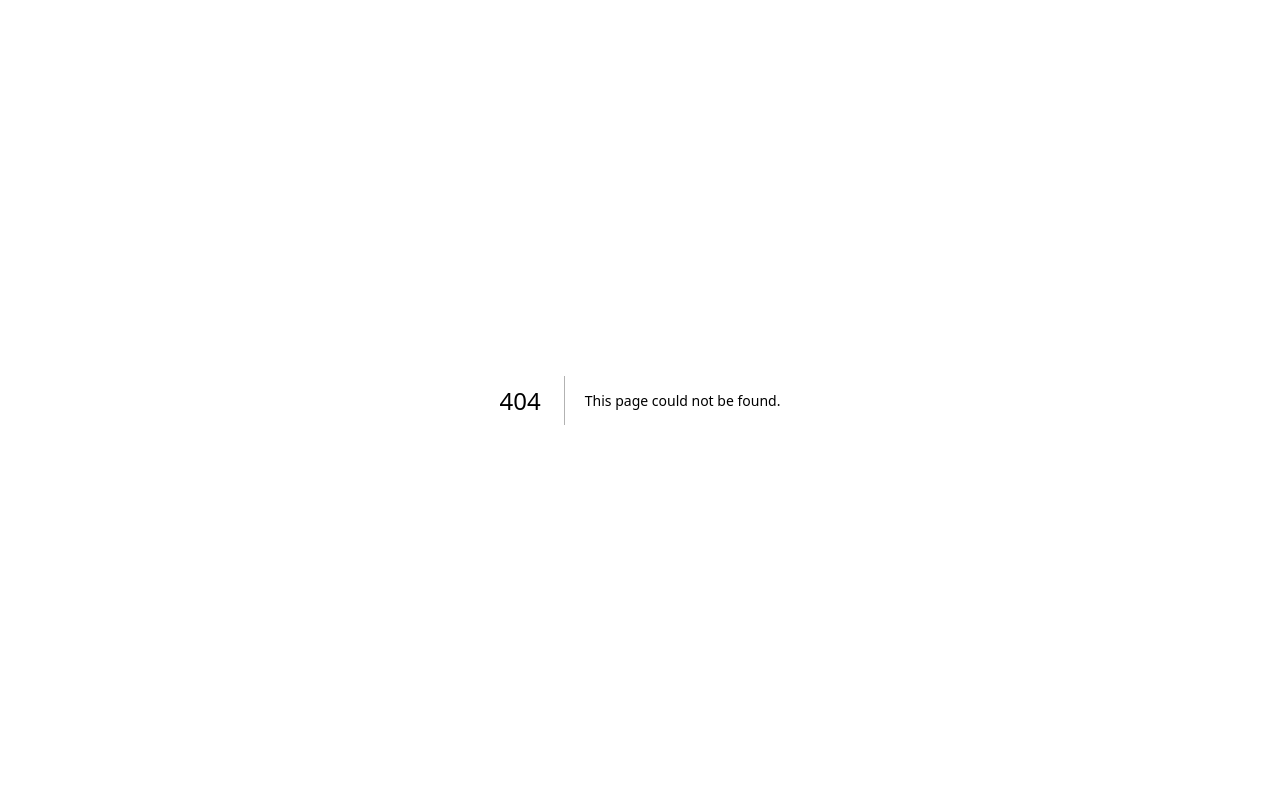
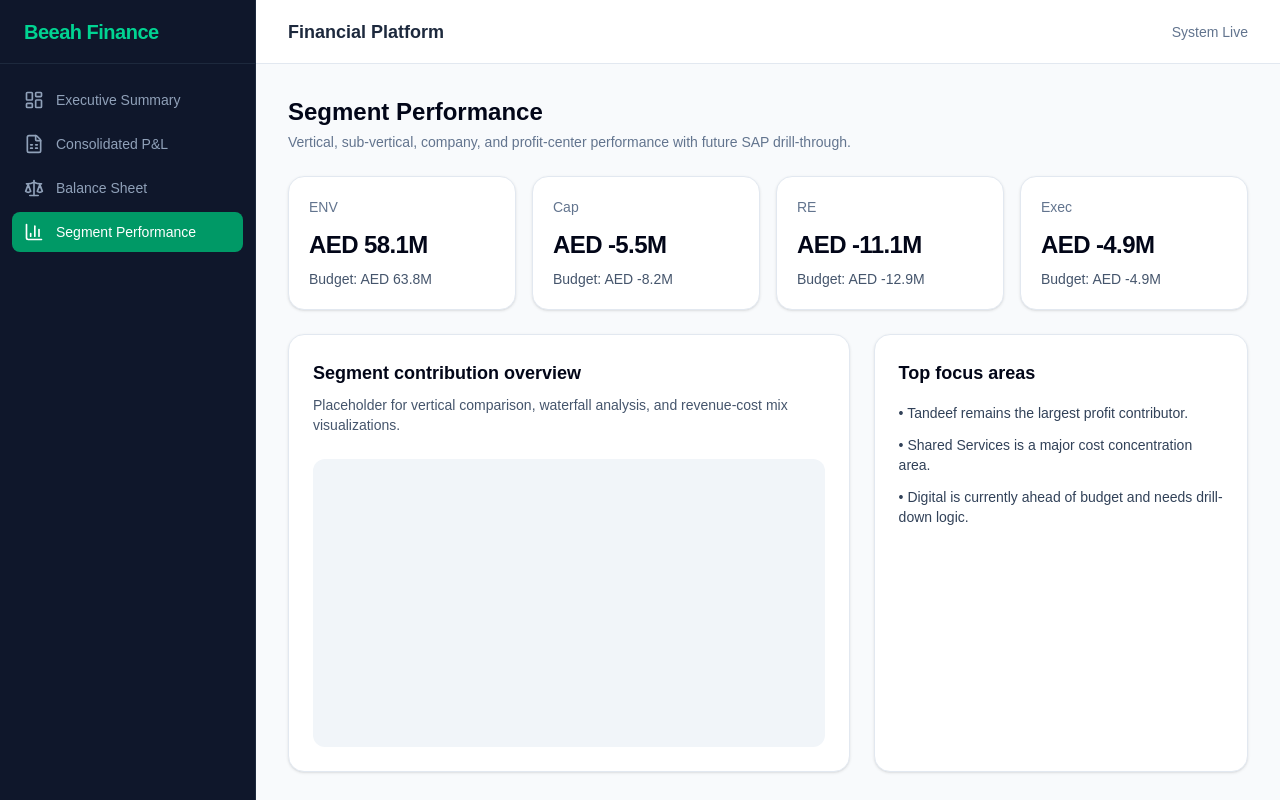
Before and after one commit to ssiddiqui78/beeah-finance-platform, a Next.js app: page /segment-performance in a window 1280 px wide. Before the commit this address had no page. Built offline with nearby package versions, Linux system fonts and the light colour scheme.

Commit message:
Build Beeah finance platform app shell and dashboard routes

```diff
--- /dev/null
+++ b/src/app/(dashboard)/balance-sheet/page.tsx
@@ -0,0 +1,21 @@
+import React from "react";
+
+export default function BalanceSheetPage() {
+  return (
+    <div className="space-y-6">
+      {/* Header section */}
+      <div>
+        <h2 className="text-2xl font-bold text-slate-950">Balance Sheet & Liquidity</h2>
+        <p className="text-sm text-slate-500 mt-1">
+          Financial position, leverage, receivables, working-capital metrics, and liquidity analysis.
+        </p>
+      </div>
+
+      {/* Content area card */}
+      <div className="rounded-2xl border border-dashed border-slate-300 bg-white p-8 text-slate-600 shadow-sm">
+        Balance Sheet module scaffold ready for liquidity KPIs, composition
+        analysis, and covenant monitoring.
+      </div>
+    </div>
+  );
+}
--- /dev/null
+++ b/src/app/(dashboard)/consolidated-pnl/page.tsx
@@ -0,0 +1,21 @@
+import React from "react";
+
+export default function ConsolidatedPnlPage() {
+  return (
+    <div className="space-y-6">
+      {/* Header section instead of using a component prop */}
+      <div>
+        <h2 className="text-2xl font-bold text-slate-950">Consolidated P&L</h2>
+        <p className="text-sm text-slate-500 mt-1">
+          Earnings engine for actual vs budget analysis, line-item bridges, and margin tracking.
+        </p>
+      </div>
+
+      {/* Main Content Area */}
+      <div className="rounded-2xl border border-dashed border-slate-300 bg-white p-8 text-slate-600 shadow-sm">
+        Consolidated P&L module scaffold ready for semantic bindings, matrix
+        view, and drill-down analysis.
+      </div>
+    </div>
+  );
+}
--- /dev/null
+++ b/src/app/(dashboard)/executive-summary/page.tsx
@@ -0,0 +1,10 @@
+import React from "react";
+
+export default function ExecutiveSummaryPage() {
+  return (
+    <div className="space-y-4">
+      <h2 className="text-2xl font-bold text-slate-950">Executive Summary</h2>
+      <p className="text-slate-600">Welcome to your high-level financial overview dashboard.</p>
+    </div>
+  );
+}
--- /dev/null
+++ b/src/app/(dashboard)/layout.tsx
@@ -0,0 +1,10 @@
+import React from "react";
+import DashboardShell from "@/components/layout/dashboard-shell";
+
+export default function DashboardRouteLayout({
+  children,
+}: Readonly<{
+  children: React.ReactNode;
+}>) {
+  return <DashboardShell>{children}</DashboardShell>;
+}
--- /dev/null
+++ b/src/app/(dashboard)/segment-performance/page.tsx
@@ -0,0 +1,67 @@
+import React from "react";
+
+const segments = [
+  { label: "ENV", actual: "AED 58.1M", budget: "AED 63.8M" },
+  { label: "Cap", actual: "AED -5.5M", budget: "AED -8.2M" },
+  { label: "RE", actual: "AED -11.1M", budget: "AED -12.9M" },
+  { label: "Exec", actual: "AED -4.9M", budget: "AED -4.9M" },
+];
+
+export default function SegmentPerformancePage() {
+  return (
+    <div className="space-y-6">
+      {/* Header section */}
+      <div>
+        <h2 className="text-2xl font-bold text-slate-950">Segment Performance</h2>
+        <p className="text-sm text-slate-500 mt-1">
+          Vertical, sub-vertical, company, and profit-center performance with future SAP drill-through.
+        </p>
+      </div>
+
+      {/* Segment Cards Grid */}
+      <section className="grid gap-4 md:grid-cols-2 xl:grid-cols-4">
+        {segments.map((segment) => (
+          <article
+            key={segment.label}
+            className="rounded-2xl border border-slate-200 bg-white p-5 shadow-sm"
+          >
+            <p className="text-sm text-slate-500">{segment.label}</p>
+            <p className="mt-3 text-2xl font-semibold tracking-tight text-slate-950">
+              {segment.actual}
+            </p>
+            <p className="mt-2 text-sm text-slate-600">
+              Budget: {segment.budget}
+            </p>
+          </article>
+        ))}
+      </section>
+
+      {/* Layout Split Section */}
+      <section className="mt-6 grid gap-6 xl:grid-cols-[1.2fr_0.8fr]">
+        <article className="rounded-2xl border border-slate-200 bg-white p-6 shadow-sm">
+          <h3 className="text-lg font-semibold text-slate-950">
+            Segment contribution overview
+          </h3>
+          <p className="mt-2 text-sm text-slate-600">
+            Placeholder for vertical comparison, waterfall analysis, and
+            revenue-cost mix visualizations.
+          </p>
+          <div className="mt-6 h-72 rounded-xl bg-slate-100" />
+        </article>
+
+        <article className="rounded-2xl border border-slate-200 bg-white p-6 shadow-sm">
+          <h3 className="text-lg font-semibold text-slate-950">
+            Top focus areas
+          </h3>
+          <ul className="mt-4 space-y-3 text-sm text-slate-700">
+            <li>• Tandeef remains the largest profit contributor.</li>
+            <li>• Shared Services is a major cost concentration area.</li>
+            <li>
+              • Digital is currently ahead of budget and needs drill-down logic.
+            </li>
+          </ul>
+        </article>
+      </section>
+    </div>
+  );
+}
--- /dev/null
+++ b/src/components/layout/dashboard-shell.tsx
@@ -0,0 +1,61 @@
+"use client";
+
+import React from "react";
+import Link from "next/link";
+import { usePathname } from "next/navigation";
+import { LayoutDashboard, FileSpreadsheet, Scale, BarChart3 } from "lucide-react";
+
+const navigationItems = [
+  { name: "Executive Summary", href: "/executive-summary", icon: LayoutDashboard },
+  { name: "Consolidated P&L", href: "/consolidated-pnl", icon: FileSpreadsheet },
+  { name: "Balance Sheet", href: "/balance-sheet", icon: Scale },
+  { name: "Segment Performance", href: "/segment-performance", icon: BarChart3 },
+];
+
+export default function DashboardShell({ children }: { children: React.ReactNode }) {
+  const pathname = usePathname();
+
+  return (
+    <div className="flex h-screen w-screen bg-slate-50 overflow-hidden">
+      {/* Sidebar */}
+      <aside className="w-64 bg-slate-900 text-white flex flex-col h-full border-r border-slate-800">
+        <div className="h-16 flex items-center px-6 border-b border-slate-800">
+          <span className="text-xl font-bold tracking-tight text-emerald-400">Beeah Finance</span>
+        </div>
+
+        <nav className="flex-1 py-4 space-y-1 px-3 overflow-y-auto">
+          {navigationItems.map((item) => {
+            const Icon = item.icon;
+            const isActive = pathname === item.href;
+
+            return (
+              <Link
+                key={item.href}
+                href={item.href}
+                className={`flex items-center space-x-3 px-3 py-2.5 rounded-lg text-sm font-medium transition-colors duration-150 ${
+                  isActive
+                    ? "bg-emerald-600 text-white"
+                    : "text-slate-400 hover:bg-slate-800 hover:text-slate-200"
+                }`}
+              >
+                <Icon className="h-5 w-5 shrink-0" />
+                <span>{item.name}</span>
+              </Link>
+            );
+          })}
+        </nav>
+      </aside>
+
+      {/* Main Content Viewport */}
+      <main className="flex-1 flex flex-col h-full overflow-hidden">
+        <header className="h-16 bg-white border-b border-slate-200 flex items-center justify-between px-8 shrink-0">
+          <h1 className="text-lg font-semibold text-slate-800">Financial Platform</h1>
+          <div className="text-sm text-slate-500">System Live</div>
+        </header>
+        <div className="flex-1 overflow-auto p-8">
+          {children}
+        </div>
+      </main>
+    </div>
+  );
+}
```
Also changed, not shown: src/lib/config/navigation.ts (added).
